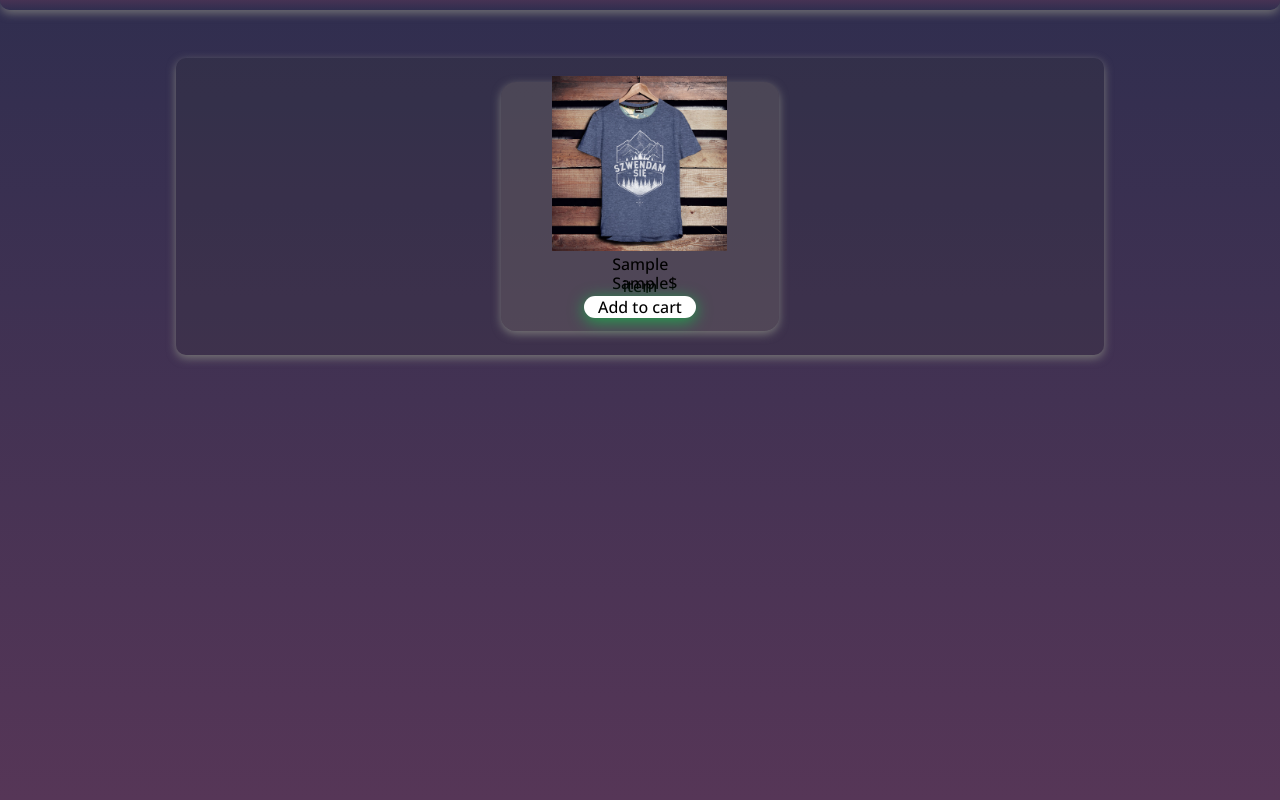
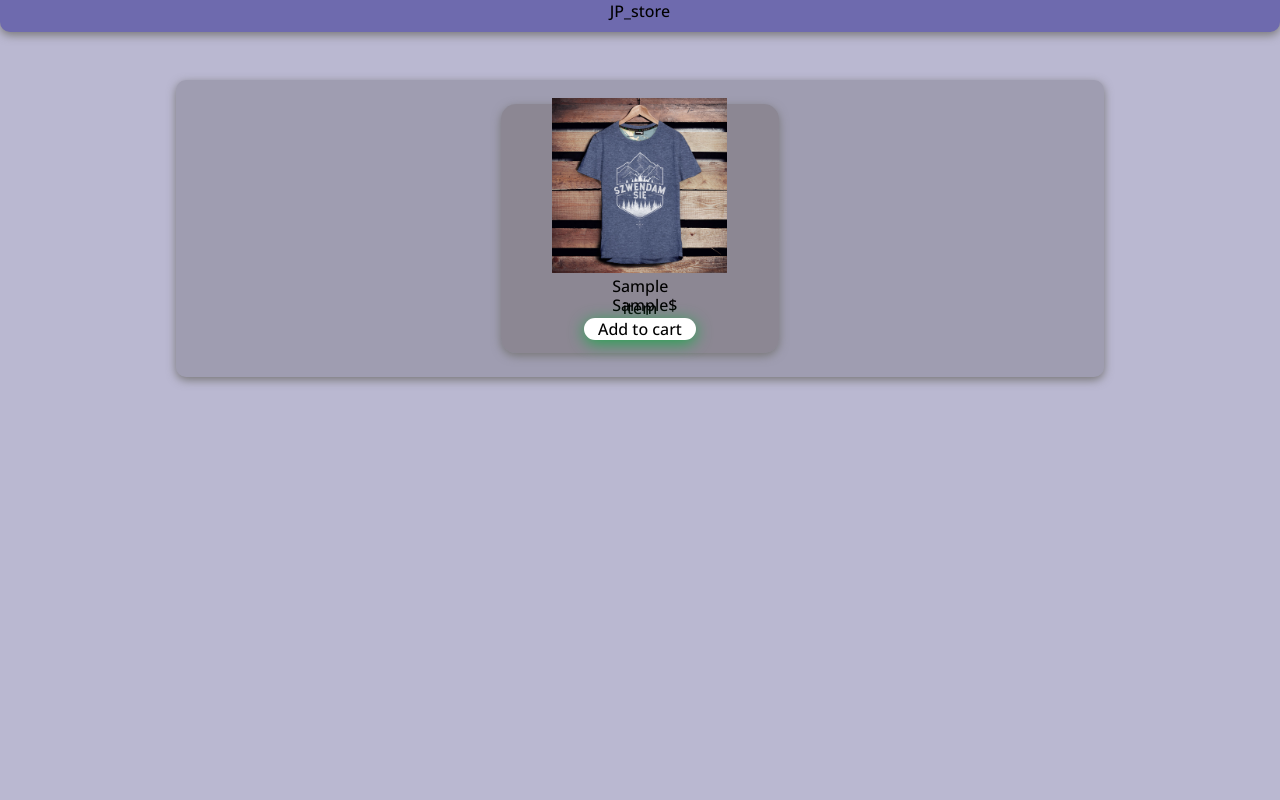
Before and after one commit to JhonnyP0/Ecommerce, a Django app: page / in a window 1280 px wide. Run offline with Django 4.2, Linux system fonts and the light colour scheme; tables that the repository leaves empty hold one stand-in row (values such as "Sample post"); some libraries are stand-ins or nearby versions.

Commit message:
changing layout

```diff
--- a/store/static/styles.css
+++ b/store/static/styles.css
@@ -1,7 +1,6 @@
 body
 {
-    background: rgb(48,46,79);
-    background: linear-gradient(180deg, rgba(48,46,79,1) 0%, rgba(86,54,87,1) 100%);
+    background: rgb(186, 184, 209);
     padding: 0;
     margin: 0;
     font-family: 'Open Sans', sans-serif;
@@ -20,8 +19,7 @@ padding-top: 3em;
     width: 100%;
     text-align:left;
     box-shadow: 0px 3px 10px rgb(120, 119, 119);
-    background: rgb(15,11,69);
-    background: linear-gradient(360deg, rgba(48,46,79,0.6) 0%, rgba(86,54,87,0.6) 100%);
+    background: rgb(110, 106, 174);
 }
 
 ul
--- a/store/templates/store/store.html
+++ b/store/templates/store/store.html
@@ -3,7 +3,7 @@
     <html>
 
         <head>
-            <title>Shop</title>
+            <title>JP_store</title>
             <link rel="stylesheet" href="{% static 'styles.css' %}">
             <link rel="preconnect" href="https://fonts.googleapis.com">
             <link rel="preconnect" href="https://fonts.gstatic.com" crossorigin>
@@ -15,6 +15,7 @@
 
         <body>
             <div id="header">
+                <div id="logo" style="text-align:center;">JP_store</div>
                 <ul>
                     <li><a href="{%url 'cart' %} "><i class="gg-shopping-cart"></i></a></li>
                   </ul>
```
